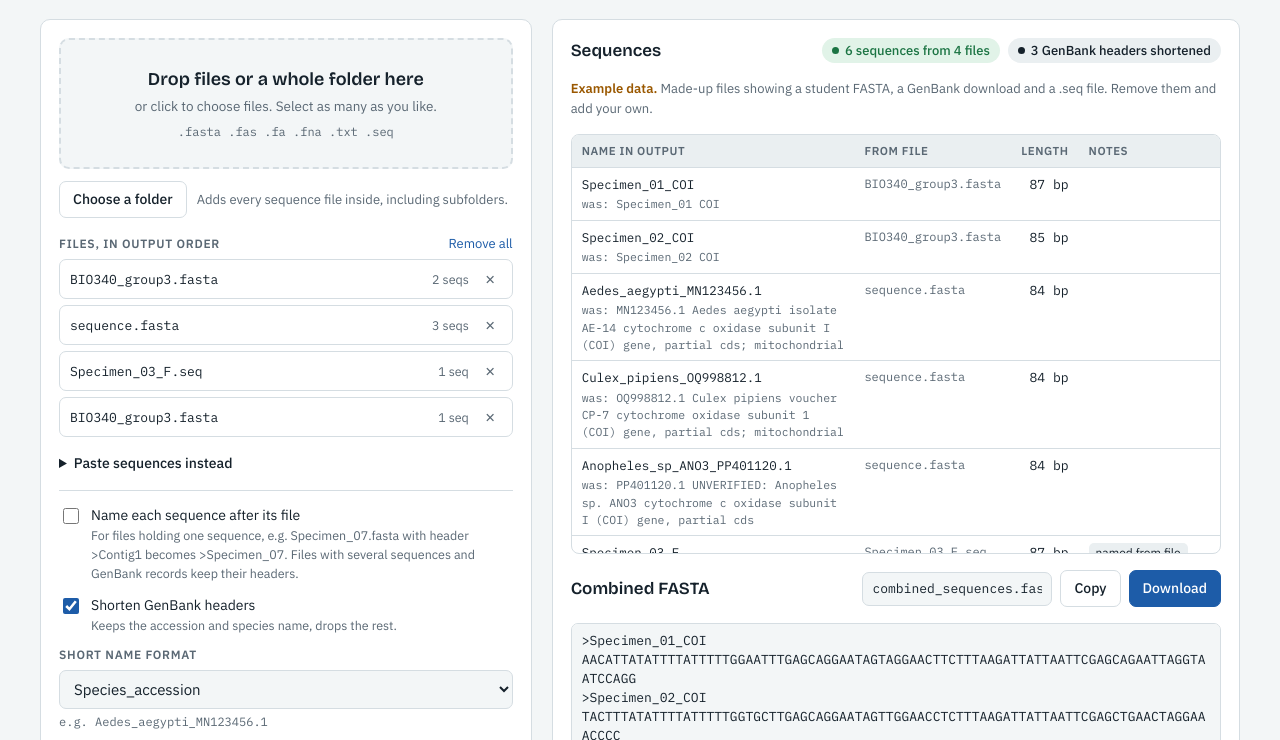
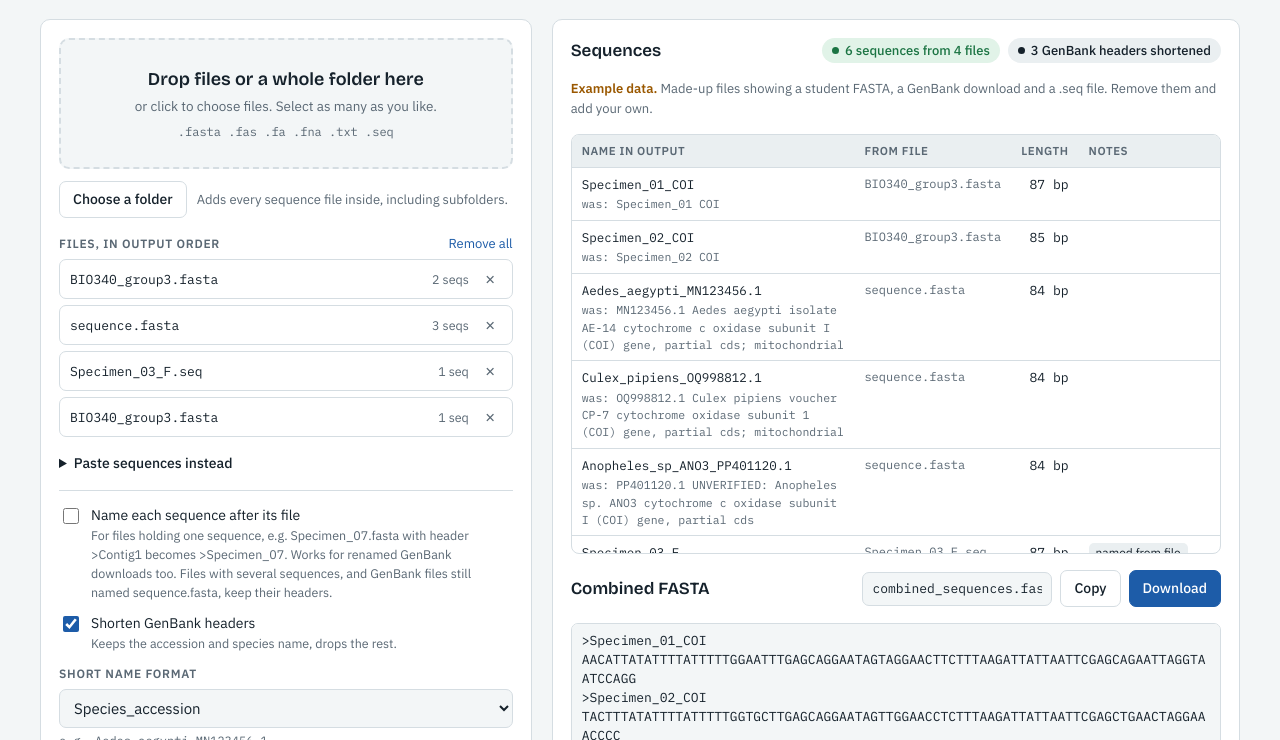
Before and after one commit to sbabbbie/Fasta-Combine, a plain HTML site: page index.html in a window 1280 px wide. Shown: the part 142-882 px from the top of the page. Drawn offline with nearby package versions, Linux system fonts and the light colour scheme.

Commit message:
Add files via upload

```diff
--- a/index.html
+++ b/index.html
@@ -162,7 +162,7 @@ tr.dropped td.nm { text-decoration: line-through; }
       </details>
 
       <div class="opts">
-        <label class="check"><input type="checkbox" id="optFileName"><span>Name each sequence after its file<small>For files holding one sequence, e.g. Specimen_07.fasta with header &gt;Contig1 becomes &gt;Specimen_07. Files with several sequences and GenBank records keep their headers.</small></span></label>
+        <label class="check"><input type="checkbox" id="optFileName"><span>Name each sequence after its file<small>For files holding one sequence, e.g. Specimen_07.fasta with header &gt;Contig1 becomes &gt;Specimen_07. Works for renamed GenBank downloads too. Files with several sequences, and GenBank files still named sequence.fasta, keep their headers.</small></span></label>
         <label class="check"><input type="checkbox" id="optGB" checked><span>Shorten GenBank headers<small>Keeps the accession and species name, drops the rest.</small></span></label>
         <div id="gbFmtWrap">
           <label class="label" for="gbFmt">Short name format</label>
@@ -321,6 +321,8 @@ tr.dropped td.nm { text-decoration: line-through; }
     if (fmt === 'acc' || !sp) return acc;
     return fmt === 'sp_acc' ? sp + '_' + acc : acc + '_' + sp;
   }
+  // NCBI's default download names: sequence.fasta, sequence (1).fasta, sequence(2).fasta, sequence-3.fasta
+  const isNcbiDefault = p => /^sequence(\s*\(\d+\)|[-_ ]\d+)?$/i.test(fileBase(p));
   const fileBase = p => p.split('/').pop().replace(/(\.(fasta|fas|fa|fna|ffn|faa|fsa|seq|txt))+$/i, '') || p;
   const clean = s => s.replace(/[\s()\[\]{}:;,'"|=\/\\<>*!?#&]+/g, '_').replace(/_+/g, '_').replace(/^_+|_+$/g, '') || 'unnamed';
 
@@ -336,7 +338,7 @@ tr.dropped td.nm { text-decoration: line-through; }
         if (o.gaps) seq = seq.replace(/-/g, '');
         if (o.upper) seq = seq.toUpperCase();
         let name = r.header, gbHit = false;
-        const useFile = o.fileName && !src.pasted && !r.fromFile && src.records.length === 1 && !GB.test(r.header);
+        const useFile = o.fileName && !src.pasted && !r.fromFile && src.records.length === 1 && !(GB.test(r.header) && isNcbiDefault(src.name));
         if (useFile) { name = fileBase(src.name); }
         else if (o.gb) { const g = gbShort(r.header, o.fmt); if (g) { name = g; gbHit = true; } }
         if (o.clean) name = clean(name);
```
